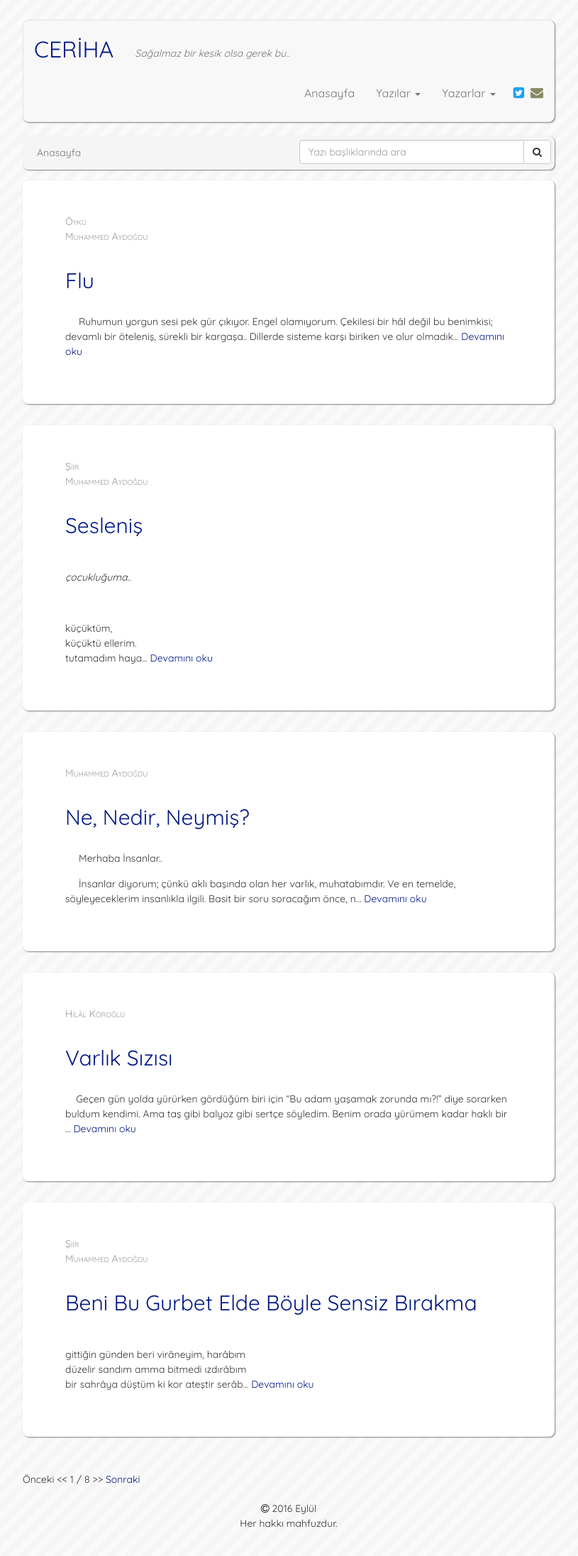
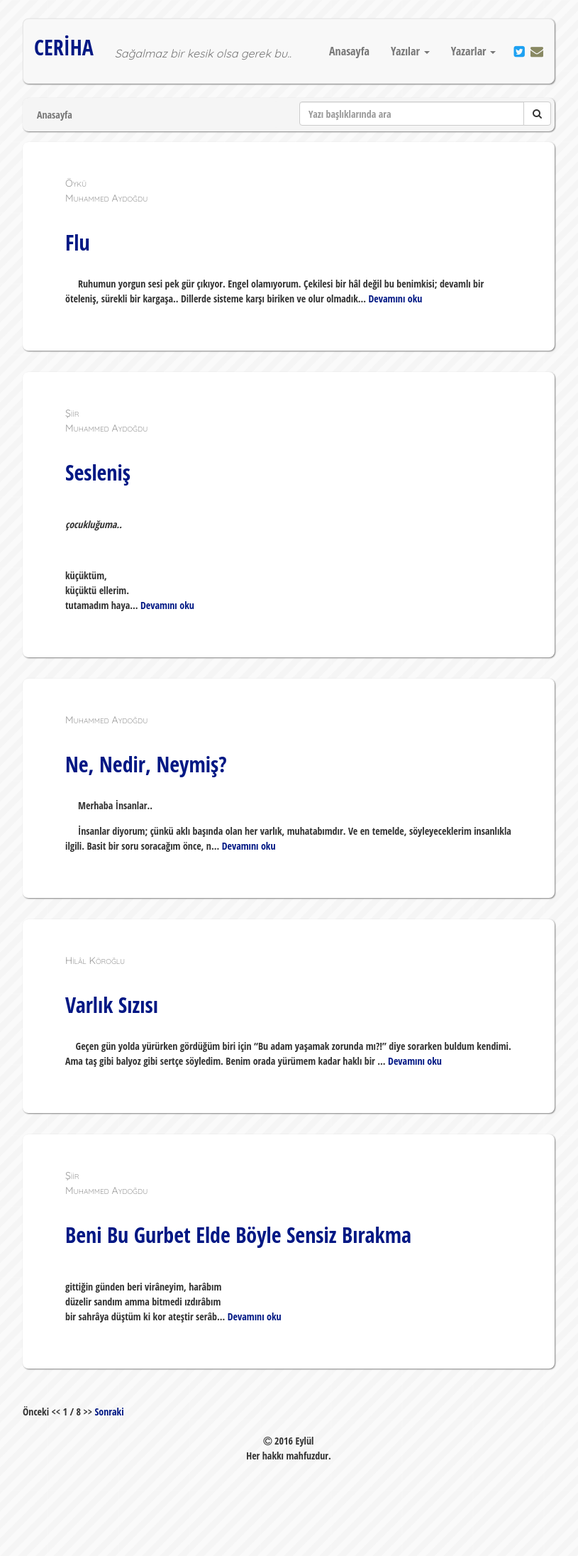
Before and after one commit to muhammedaydogdu/muhammedaydogdu.github.io, a Jekyll site: the page built from index.html, in a window 1280 px wide. Shown: the whole page at 71% size, without its empty margins (233-1048 px from the left). Built offline with Jekyll 4.4.1, drawn with Linux system fonts in a browser that asks for light colours; some web fonts are replaced; the list of posts is cut into pages by our own code; after the commit the page ends 2096 px from its top, so only the background shows below that.

Commit message:
Update style.css

```diff
--- a/css/style.css
+++ b/css/style.css
@@ -4,7 +4,7 @@
 }
 
 body {
-  font-family: "Quicksand", "Times New Roman", serif;
+  font-family: "Open Sans Condensed", "Times New Roman", serif;
   line-height: 1.5;
   background: url("../images/stripes-light.png");
 }
@@ -27,8 +27,8 @@
 }
 
 .container .navbar {
-  margin-top: 28px;
-  font-family: "Quicksand", "Times New Roman", serif;
+  margin-top: 26px;
+  font-family: "Open Sans Condensed", "Times New Roman", serif;
   padding: 15px 0 15px 0;
   box-shadow: 1px 1px 2px grey;
   font-size: 16px;
@@ -37,7 +37,7 @@
 
 .navbar .navbar-brand {
   color: #021884;
-  font-size: 32px;
+  font-size: 30px;
 }
 
 .navbar .navbar-brand:hover {
@@ -49,7 +49,7 @@
 }
 
 .navbar .navbar-text {
-  font-size: 14px;
+  font-size: 16px;
   margin-top: 21px;
   margin-bottom: 15px;
   font-family: "Quicksand", "Times New Roman", serif;
```
